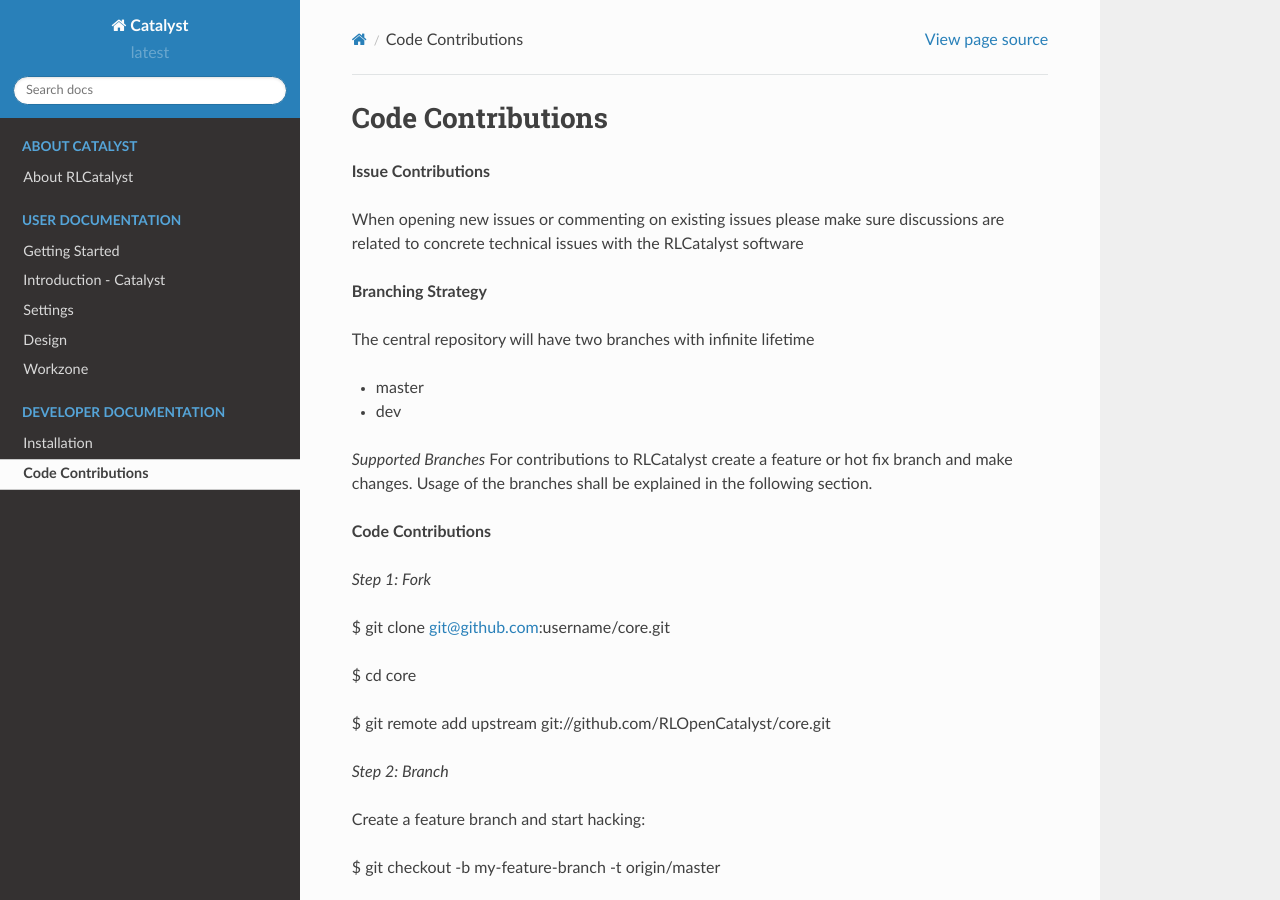
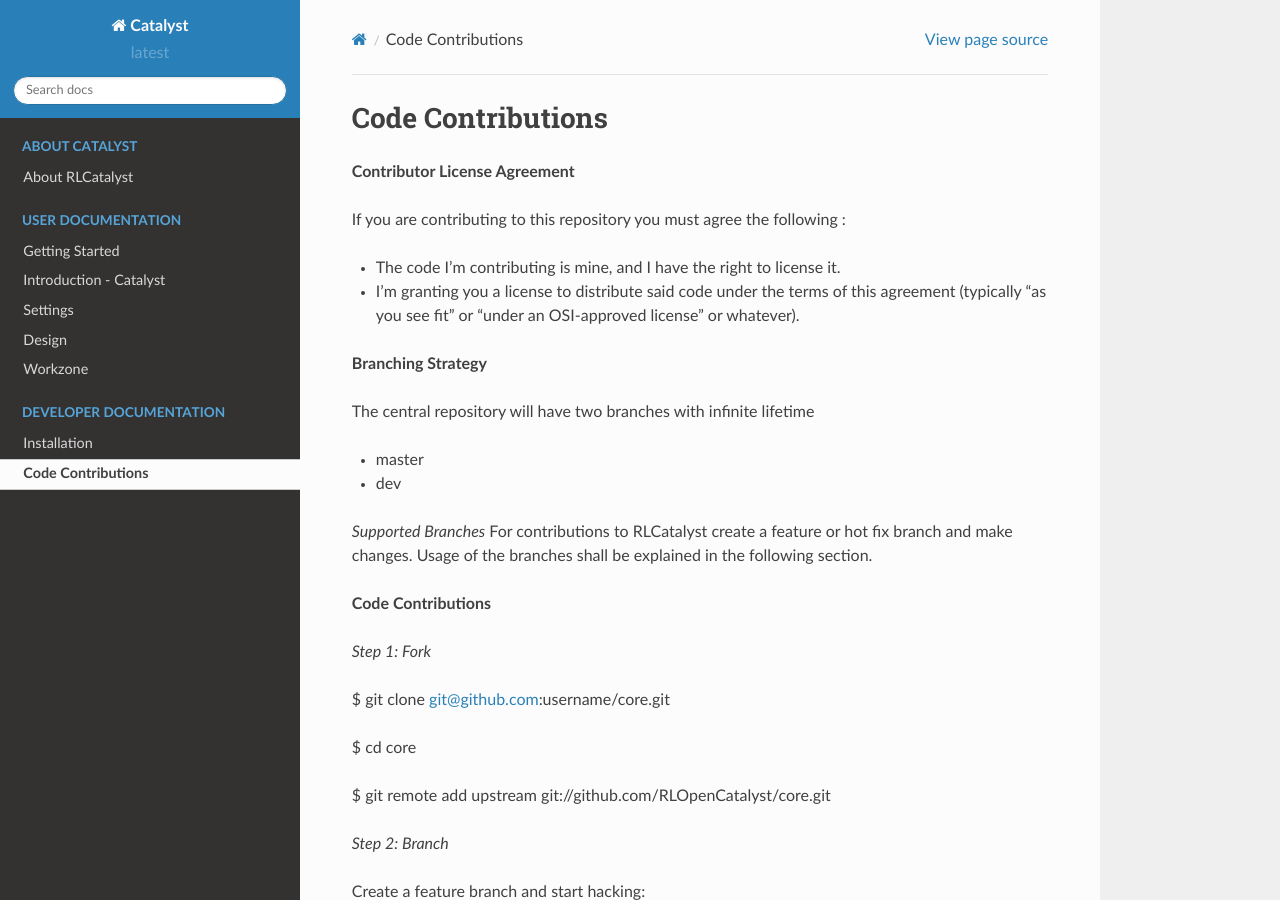
Before and after one commit to RLOpenCatalyst/catdocs, a Sphinx documentation site: the page built from Catalyst/source/Contributions.rst, in a window 1280 px wide and 900 px high. Built offline with Sphinx 7.4.7 and the Read the Docs theme 2.0.0, drawn with Linux system fonts in a browser that asks for light colours; some of the changed text lies outside the part shown.

Commit message:
Update Contributions.rst

```diff
--- a/Catalyst/source/Contributions.rst
+++ b/Catalyst/source/Contributions.rst
@@ -1,10 +1,13 @@
 Code Contributions
 ==================
 
+**Contributor License Agreement**
 
-**Issue Contributions**
+If you are contributing to this repository you must agree the following :
 
-When opening new issues or commenting on existing issues please make sure discussions are related to concrete technical issues with the RLCatalyst software
+* The code I’m contributing is mine, and I have the right to license it.
+
+* I’m granting you a license to distribute said code under the terms of this agreement (typically “as you see fit” or “under an OSI-approved license” or whatever).
 
 
 **Branching Strategy**
@@ -96,7 +99,9 @@
 
 Release from master branch will be tagged with release_<X.X>
 
+
 **Issue Contributions**
+When opening new issues or commenting on existing issues please make sure discussions are related to concrete technical issues with the RLCatalyst software
 
 RLCatalyst Issue Tracking is handled using Github Issues.
 
```
